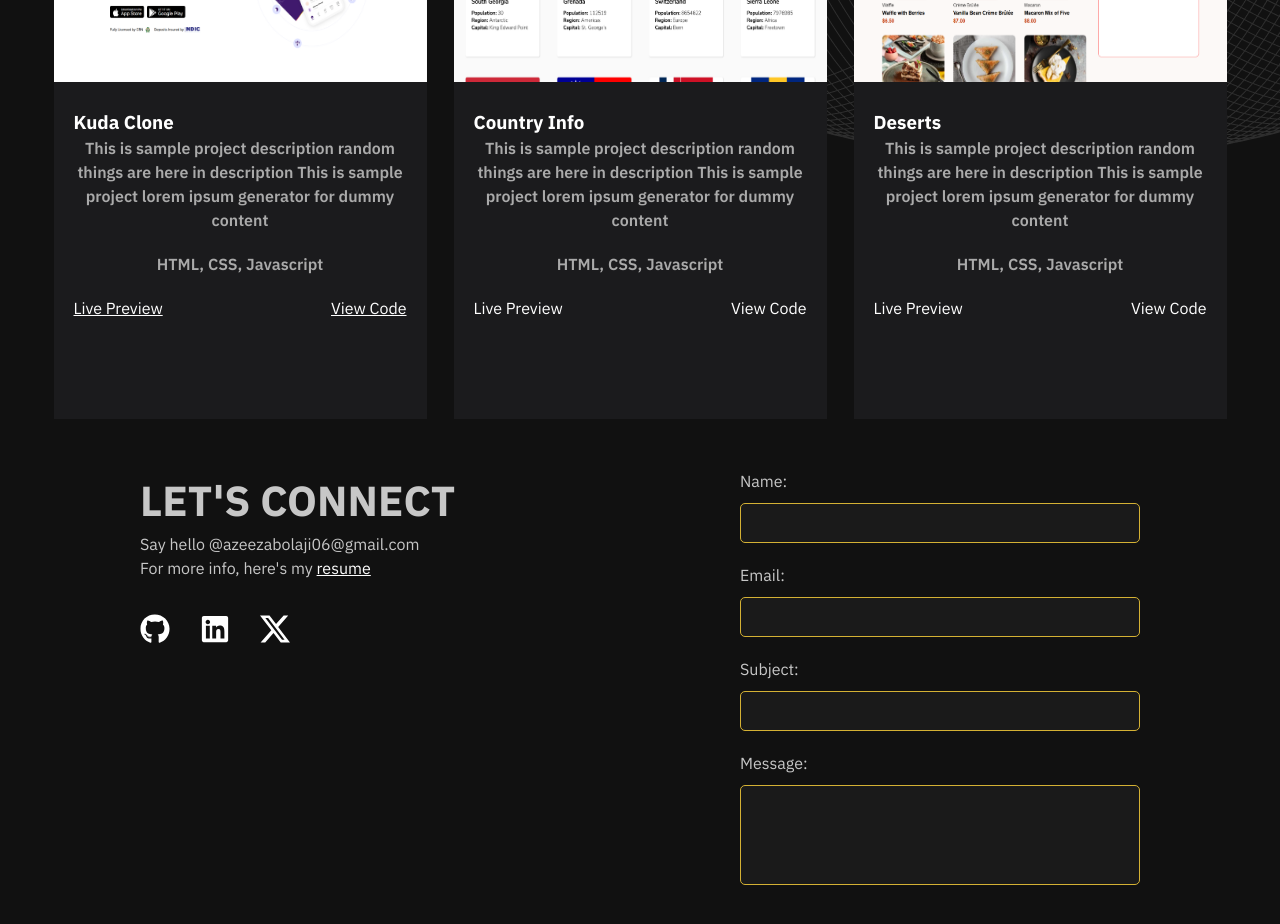
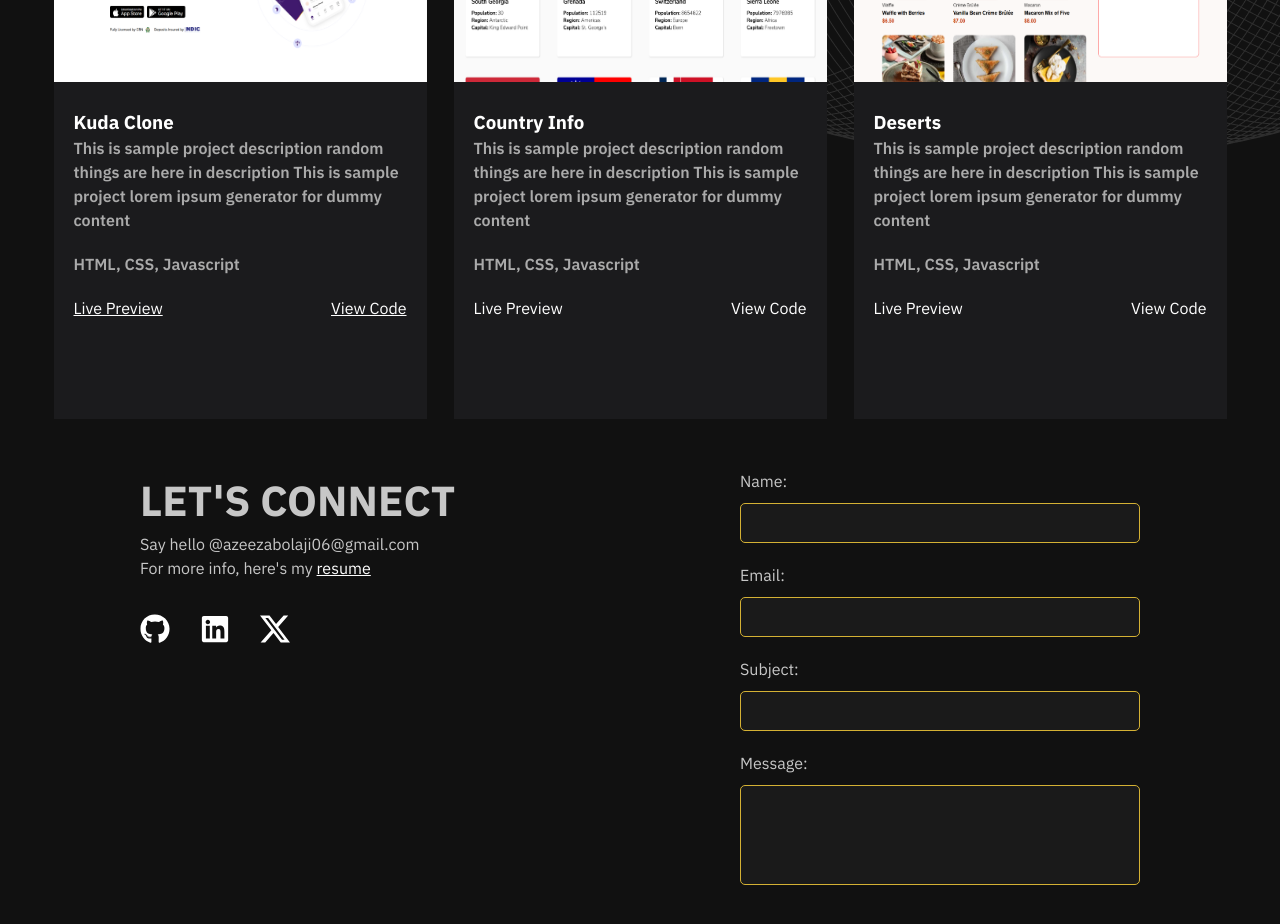
Before and after one commit to Dimex19/my-portfolio, a React (Vite) app: page / in a window 1280 px wide. Shown: the part 1760-2684 px from the top of the page. Built offline with nearby package versions, Linux system fonts and the light colour scheme; a web font is replaced by a local one.

Commit message:
contact section fixed

```diff
--- a/src/components/Contact.jsx
+++ b/src/components/Contact.jsx
@@ -82,6 +82,7 @@ const Wrapper = styled.div`
 
     @media (max-width: 450px) {
         flex-direction: column;
+        justify-content: center;
         align-items: center;
     }
     /* border: 1px solid red; */
@@ -90,6 +91,10 @@ const ContactText = styled.div`
     width: 400px;
     height: 451px;
     color: #C7C7C7;
+    @media (max-width: 450px) {
+        margin-left: auto;
+        margin-right: auto;
+    }
     h2 {
         font-size: 42px;
     }
--- a/src/components/ProjectCard.jsx
+++ b/src/components/ProjectCard.jsx
@@ -7,8 +7,8 @@ const ProjectCard = ({image, title, para, stack, vercel, github}) => {
             <img src={image} alt="" />
             <CardTexts>
                 <h3>{title}</h3>
-                <p>{para}</p>
-                <p id='stack'>{stack}</p>
+                <p id='testpara'>{para}</p>
+                <p id='testpara'>{stack}</p>
                 <CardLinks>
                     <a href={vercel} target='_blank'>Live Preview</a>
                     <a href={github} target='_blank'>View Code</a>
@@ -38,7 +38,7 @@ const CardTexts = styled.div`
     a {
         color: white;
     }
-    p {
+    #testpara {
         font-weight: 600;
         color: #AAAAAA;
         margin-bottom: 20px;
```
